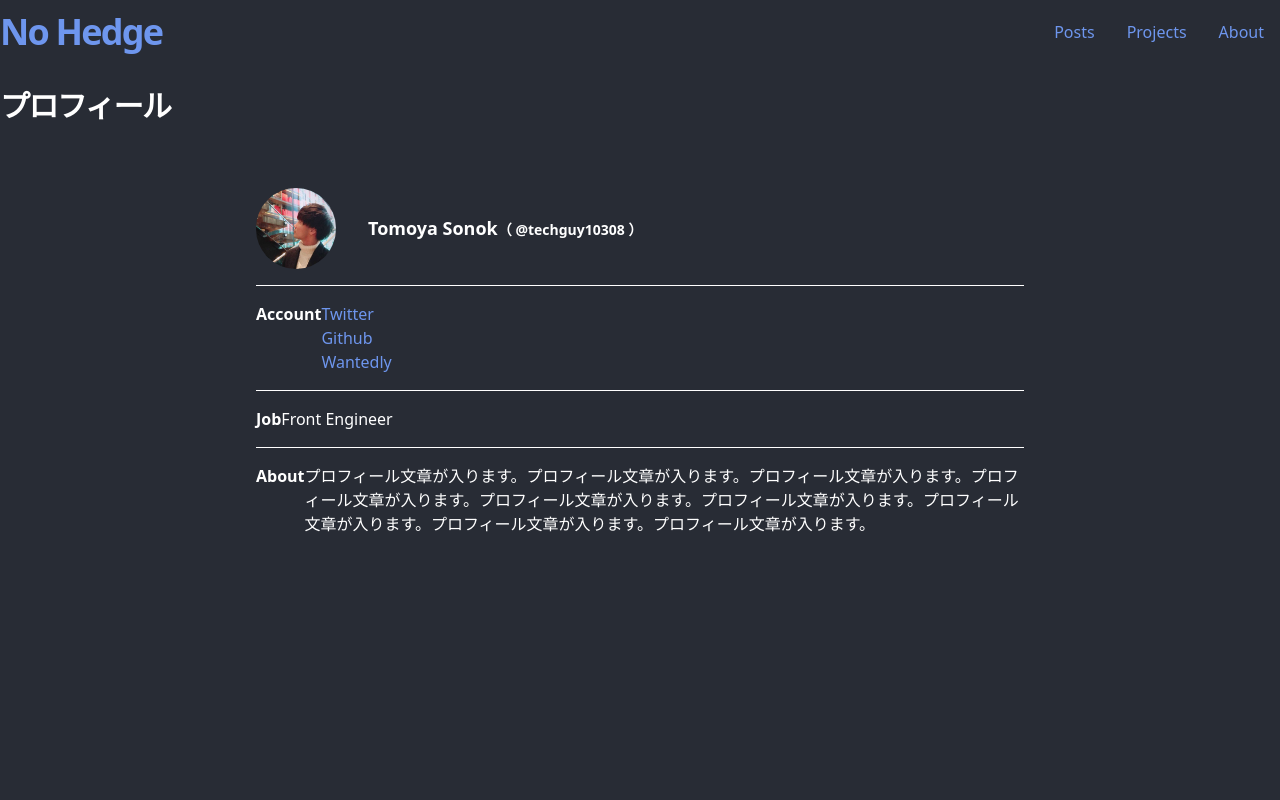
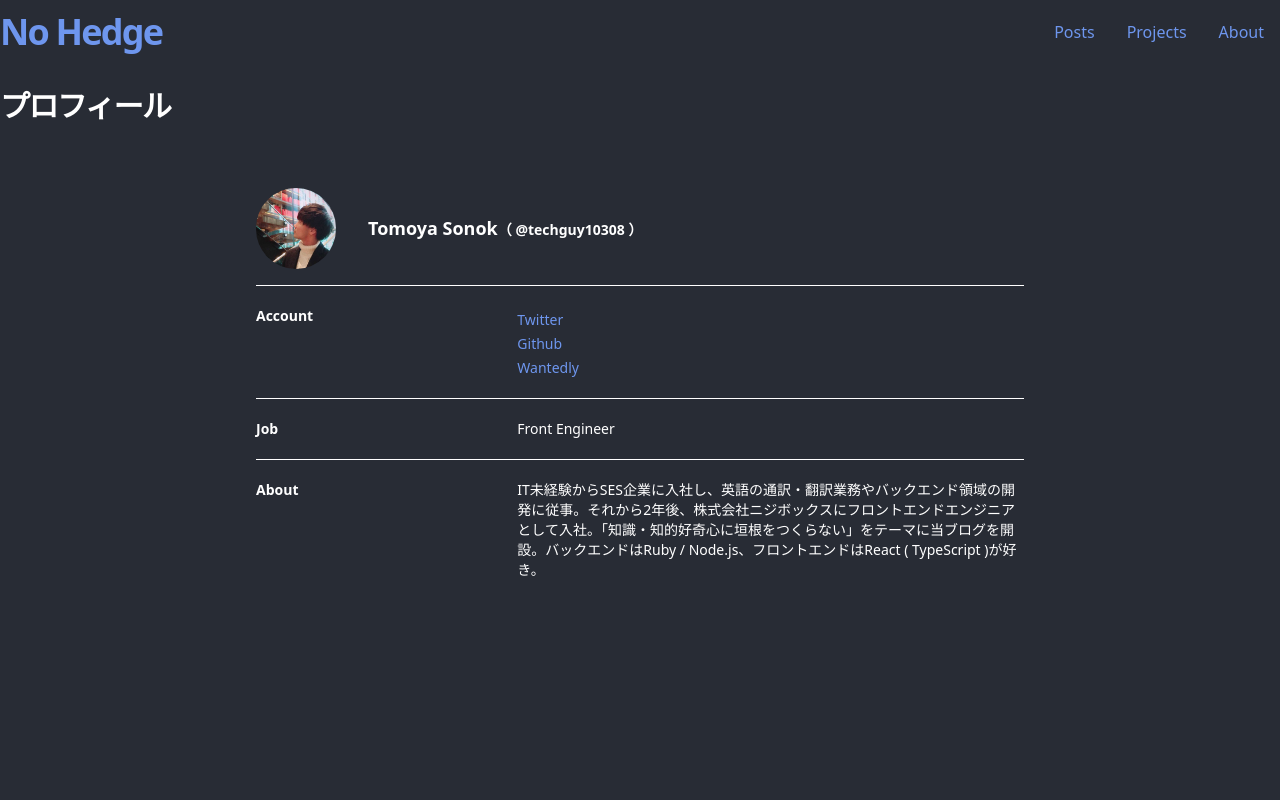
Before and after one commit to Tomoya-Sonok/nohedge, a Next.js app: page /about in a window 1280 px wide. Shown: the top 800 px of the page. Built offline with nearby package versions, Linux system fonts and the light colour scheme.

Commit message:
Fix/ profile page

```diff
--- a/components/header.tsx
+++ b/components/header.tsx
@@ -48,7 +48,7 @@ const Header = () => {
       {openMenu ? (
         <div className='flex flex-row absolute z-10 top-0 right-0  min-h-fit min-w-full md:hidden'>
           <div className='basis-1/2'></div>
-          <div className={`animate-slideIn basis-1/2 pt-12 pb-12 bg-navmenu`}>
+          <div className='basis-1/2 py-14 bg-navmenu'>
             <button
               onClick={menuFunction}
               className='absolute top-5 right-5 md:hidden'
@@ -56,18 +56,18 @@ const Header = () => {
             >
               <XIcon className='h-7 w-7' />
             </button>
-            <ul className='text-primary-text text-center'>
-              <li className='my-2'>
+            <ul className='py-3 text-primary-text text-center'>
+              <li className='text-2xl my-2'>
                 <Link href='/'>
                   <a onClick={menuFunction}>Posts</a>
                 </Link>
               </li>
-              <li className='my-2'>
+              <li className='text-2xl my-2'>
                 <Link href='/'>
                   <a onClick={menuFunction}>Projects</a>
                 </Link>
               </li>
-              <li className='my-2'>
+              <li className='text-2xl my-2'>
                 <Link href='/about'>
                   <a onClick={menuFunction}>About</a>
                 </Link>
--- a/components/profile.tsx
+++ b/components/profile.tsx
@@ -13,10 +13,11 @@ const Profile = () => {
         </p>
       </div>
       <hr />
-      <div className='md:flex py-4'>
-        <p className='font-bold'>Account</p>
-        <ul className='text-primary-text'>
-          <li>
+      <dl>
+        <div className='py-4 sm:grid sm:grid-cols-3 sm:gap-4 sm:py-5'>
+          <dt className='text-sm font-bold mb-2'>Account</dt>
+          <dd className='text-lg space-y-3 sm:text-sm sm:space-y-1 sm:col-span-2 text-primary-text mt-1'>
+            <p>
               <a
                 href='https://twitter.com/techguy10308'
                 target='_blank'
@@ -24,8 +25,8 @@ const Profile = () => {
               >
                 Twitter
               </a>
-          </li>
-          <li>
+            </p>
+            <p>
               <a
                 href='https://github.com/Tomoya-Sonok'
                 target='_blank'
@@ -33,8 +34,8 @@ const Profile = () => {
               >
                 Github
               </a>
-          </li>
-          <li>
+            </p>
+            <p>
               <a
                 href='https://www.wantedly.com/id/tomoya_sonokui'
                 target='_blank'
@@ -42,21 +43,25 @@ const Profile = () => {
               >
                 Wantedly
               </a>
-          </li>
-        </ul>
+            </p>
+          </dd>
         </div>
         <hr />
-      <div className='md:flex py-4'>
-        <p className='font-bold'>Job</p>
-        <p>Front Engineer</p>
+        <div className='py-4 sm:grid sm:grid-cols-3 sm:gap-4 sm:py-5'>
+          <dt className='text-sm font-bold'>Job</dt>
+          <dd className='text-lg space-y-3 sm:text-sm sm:space-y-1 sm:col-span-2'>
+            Front Engineer
+          </dd>
         </div>
         <hr />
-      <div className='md:flex py-4'>
-        <p className='font-bold'>About</p>
-        <p>
-          プロフィール文章が入ります。プロフィール文章が入ります。プロフィール文章が入ります。プロフィール文章が入ります。プロフィール文章が入ります。プロフィール文章が入ります。プロフィール文章が入ります。プロフィール文章が入ります。プロフィール文章が入ります。
-        </p>
+        <div className='py-4 sm:grid sm:grid-cols-3 sm:gap-4 sm:py-5'>
+          <dt className='text-sm font-bold'>About</dt>
+          <dd className='text-lg space-y-3 sm:text-sm sm:space-y-1 sm:col-span-2'>
+            IT未経験からSES企業に入社し、英語の通訳・翻訳業務やバックエンド領域の開発に従事。それから2年後、株式会社ニジボックスにフロントエンドエンジニアとして入社。「知識・知的好奇心に垣根をつくらない」をテーマに当ブログを開設。バックエンドはRuby
+            / Node.js、フロントエンドはReact ( TypeScript )が好き。
+          </dd>
         </div>
+      </dl>
     </div>
   )
 }
```
Lines whose indentation alone changed are shown as unchanged.
